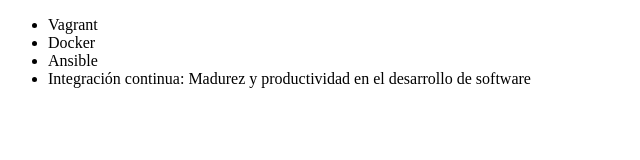
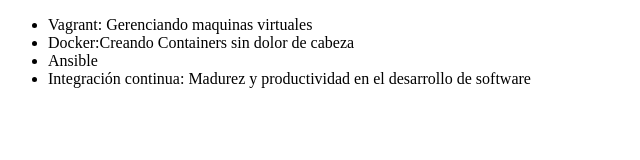
Before and after one commit to MonikPaPo/alura-git, a plain HTML site: page index.html in a window 1280 px wide. Shown: the whole page, without its empty margins (0-640 px from the left). Drawn offline with Linux system fonts and the light colour scheme.

Commit message:
corrigiendo curso de vagrant

```diff
--- a/index.html
+++ b/index.html
@@ -7,8 +7,8 @@
 </head>
 <body>
 	<ul>
-		<li>Vagrant</li>
-		<li>Docker</li>
+		<li>Vagrant: Gerenciando maquinas virtuales</li>
+		<li>Docker:Creando Containers sin dolor de cabeza</li>
 		<li>Ansible</li>
 		<li>Integración continua: Madurez y productividad en el desarrollo de software</li>
 	</ul>
```
